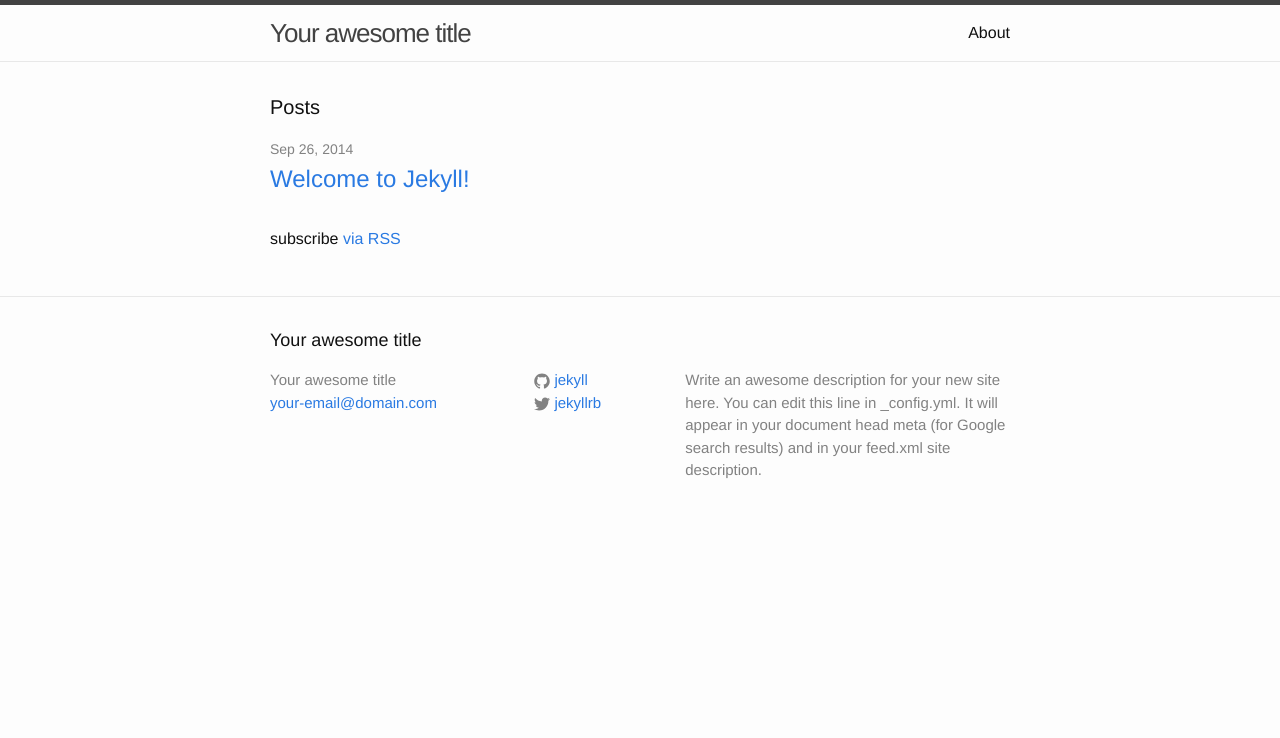
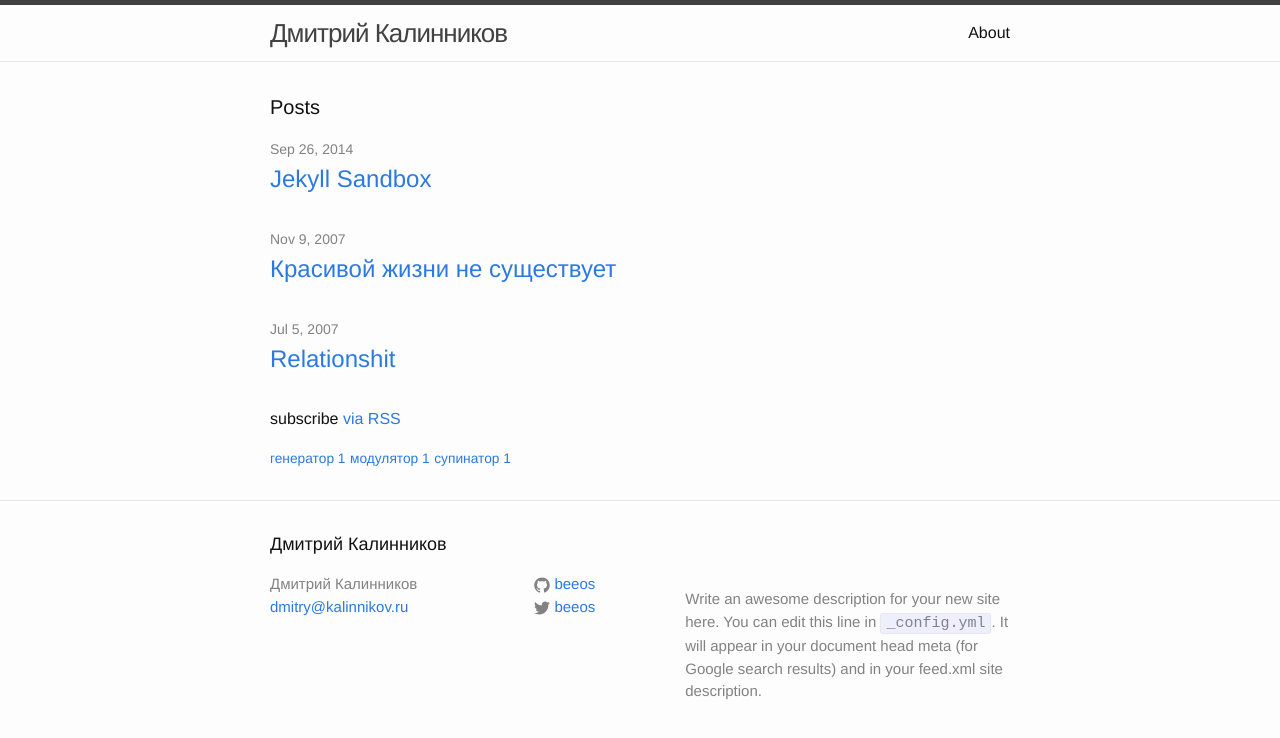
Before and after one commit to beeos/beeos.github.io, a Jekyll site: the page built from index.html, in a window 1280 px wide. Shown: the top 738 px of the page. Built offline with Jekyll 4.4.1, drawn with Linux system fonts in a browser that asks for light colours.

Commit message:
First steps in Jekyll + Liquid

```diff
--- a/_config.yml
+++ b/_config.yml
@@ -1,14 +1,14 @@
 # Site settings
-title: Your awesome title
-email: your-email@domain.com
+title: Дмитрий Калинников
+email: dmitry@kalinnikov.ru
 description: > # this means to ignore newlines until "baseurl:"
   Write an awesome description for your new site here. You can edit this
-  line in _config.yml. It will appear in your document head meta (for
+  line in `_config.yml`. It will appear in your document head meta (for
   Google search results) and in your feed.xml site description.
 baseurl: "" # the subpath of your site, e.g. /blog/
-url: "http://yourdomain.com" # the base hostname & protocol for your site
-twitter_username: jekyllrb
-github_username:  jekyll
+url: "http://www.kalinnikov.ru" # the base hostname & protocol for your site
+twitter_username: beeos
+github_username:  beeos
 
 # Build settings
 markdown: kramdown
--- a/_includes/footer.html
+++ b/_includes/footer.html
@@ -18,9 +18,7 @@
           <li>
             <a href="https://github.com/{{ site.github_username }}">
               <span class="icon  icon--github">
-                <svg viewBox="0 0 16 16">
-                  <path fill="#828282" d="M7.999,0.431c-4.285,0-7.76,3.474-7.76,7.761 c0,3.428,2.223,6.337,5.307,7.363c0.388,0.071,0.53-0.168,0.53-0.374c0-0.184-0.007-0.672-0.01-1.32 c-2.159,0.469-2.614-1.04-2.614-1.04c-0.353-0.896-0.862-1.135-0.862-1.135c-0.705-0.481,0.053-0.472,0.053-0.472 c0.779,0.055,1.189,0.8,1.189,0.8c0.692,1.186,1.816,0.843,2.258,0.645c0.071-0.502,0.271-0.843,0.493-1.037 C4.86,11.425,3.049,10.76,3.049,7.786c0-0.847,0.302-1.54,0.799-2.082C3.768,5.507,3.501,4.718,3.924,3.65 c0,0,0.652-0.209,2.134,0.796C6.677,4.273,7.34,4.187,8,4.184c0.659,0.003,1.323,0.089,1.943,0.261 c1.482-1.004,2.132-0.796,2.132-0.796c0.423,1.068,0.157,1.857,0.077,2.054c0.497,0.542,0.798,1.235,0.798,2.082 c0,2.981-1.814,3.637-3.543,3.829c0.279,0.24,0.527,0.713,0.527,1.437c0,1.037-0.01,1.874-0.01,2.129 c0,0.208,0.14,0.449,0.534,0.373c3.081-1.028,5.302-3.935,5.302-7.362C15.76,3.906,12.285,0.431,7.999,0.431z"/>
-                </svg>
+                {% include icons/github-icon.svg %}
               </span>
 
               <span class="username">{{ site.github_username }}</span>
@@ -32,10 +30,7 @@
           <li>
             <a href="https://twitter.com/{{ site.twitter_username }}">
               <span class="icon  icon--twitter">
-                <svg viewBox="0 0 16 16">
-                  <path fill="#828282" d="M15.969,3.058c-0.586,0.26-1.217,0.436-1.878,0.515c0.675-0.405,1.194-1.045,1.438-1.809
-                  c-0.632,0.375-1.332,0.647-2.076,0.793c-0.596-0.636-1.446-1.033-2.387-1.033c-1.806,0-3.27,1.464-3.27,3.27 c0,0.256,0.029,0.506,0.085,0.745C5.163,5.404,2.753,4.102,1.14,2.124C0.859,2.607,0.698,3.168,0.698,3.767 c0,1.134,0.577,2.135,1.455,2.722C1.616,6.472,1.112,6.325,0.671,6.08c0,0.014,0,0.027,0,0.041c0,1.584,1.127,2.906,2.623,3.206 C3.02,9.402,2.731,9.442,2.433,9.442c-0.211,0-0.416-0.021-0.615-0.059c0.416,1.299,1.624,2.245,3.055,2.271 c-1.119,0.877-2.529,1.4-4.061,1.4c-0.264,0-0.524-0.015-0.78-0.046c1.447,0.928,3.166,1.469,5.013,1.469 c6.015,0,9.304-4.983,9.304-9.304c0-0.142-0.003-0.283-0.009-0.423C14.976,4.29,15.531,3.714,15.969,3.058z"/>
-                </svg>
+                {% include icons/twitter-icon.svg %}
               </span>
 
               <span class="username">{{ site.twitter_username }}</span>
@@ -46,7 +41,7 @@
       </div>
 
       <div class="footer-col  footer-col-3">
-        <p class="text">{{ site.description }}</p>
+        <p class="text">{{ site.description | markdownify }}</p>
       </div>
     </div>
 
--- a/_layouts/default.html
+++ b/_layouts/default.html
@@ -10,6 +10,13 @@
     <div class="page-content">
       <div class="wrapper">
         {{ content }}
+
+        {% for tag in site.tags %}
+    <a  class="btn btn-xs btn-primary"
+      style="font-size: {{ tag | last | size | times: 50 | divided_by: site.categories.size | plus: 70 }}%"
+      href="/{{ tag | first | slugize }}/"
+    >{{ tag | first }} <span class="badge">{{ tag | last | size }}</span></a>
+{% endfor %}
       </div>
     </div>
 
--- a/_layouts/post.html
+++ b/_layouts/post.html
@@ -5,11 +5,13 @@ layout: default
 
   <header class="post-header">
     <h1 class="post-title">{{ page.title }}</h1>
-    <p class="post-meta">{{ page.date | date: "%b %-d, %Y" }}{% if page.author %} • {{ page.author }}{% endif %}{% if page.meta %} • {{ page.meta }}{% endif %}</p>
+    <p class="post-meta">{{ page.date | date: "%-d.%m.%Y" }}{% if page.author %} • {{ page.author }}{% endif %}{% if page.meta %} • {{ page.meta }}{% endif %}</p>
   </header>
 
   <article class="post-content">
     {{ content }}
   </article>
 
+  <p>Всего слов: {{ content | number_of_words }}</p>
+
 </div>
```
Also changed, not shown: _data/members.yml (added, +19 -0 lines), _data/wishlist.yml (added, +15 -0 lines), _includes/members-table.html (added, +18 -0 lines), _includes/wishlist.html (added, +11 -0 lines), _posts/2007-07-05-relationshit.markdown (added, +13 -0 lines), _posts/2007-11-09-there-is-no-beautiful-life.markdown (added, +18 -0 lines), _posts/2014-09-26-welcome-to-jekyll.markdown (+40 -5 lines), sitemap.xml (added, +21 -0 lines), _includes/icons/github-icon.svg (added), _includes/icons/twitter-icon.svg (added), 2 other files.
